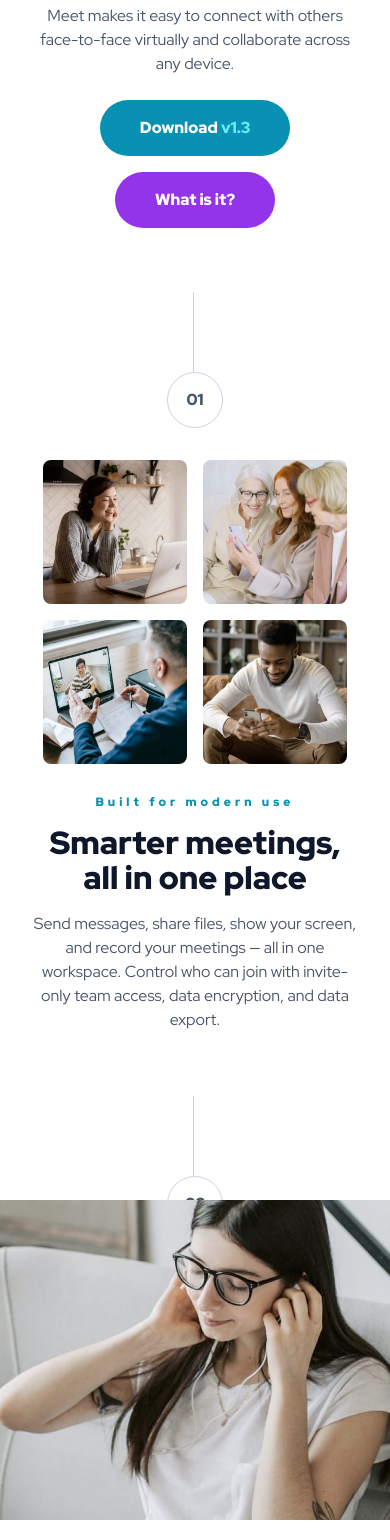
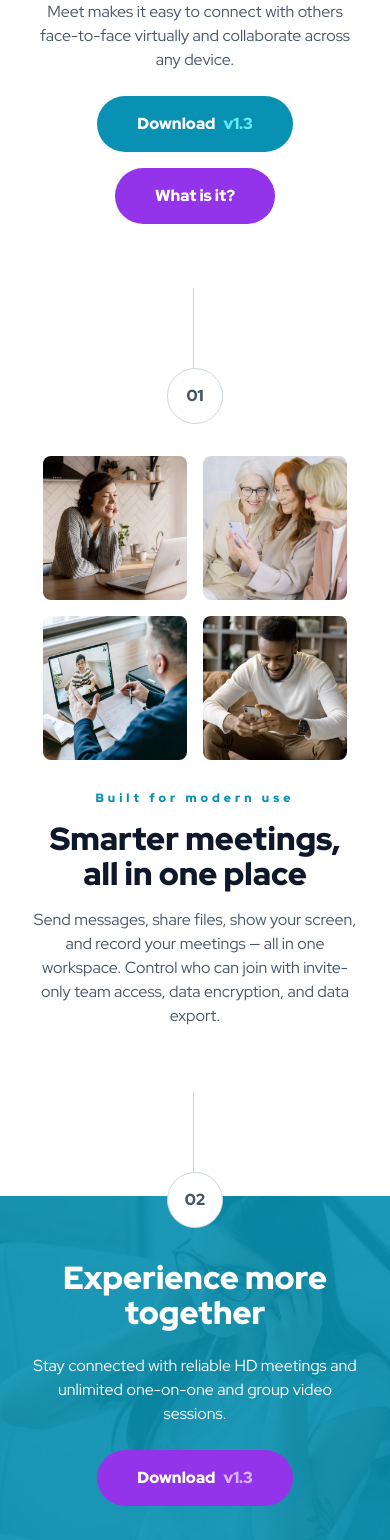
Before and after one commit to jasper2virtual/fem-repo-meet-landing-page, a website built with Vite: page index.html in a window 390 px wide. Shown: the part 460-2000 px from the top of the page. Built offline with nearby package versions, Linux system fonts and the light colour scheme.

Commit message:
Refactor layout and styles for responsive design; update hero images and button styles

```diff
--- a/index.html
+++ b/index.html
@@ -20,20 +20,24 @@
     </header>
     <main class="grow">
       <!-- hero -->
-      <div class="p-8 pt-16 flex flex-col gap-12">
-        <div class="w-screen aspect-[27/10] -ml-8 bg-[url('/src/assets/mobile/image-hero.png')] bg-cover min-h-40">
-        </div>
-        <div class="flex flex-col gap-6 items-center">
+      <div class="p-8 pt-16
+      flex flex-col gap-12 items-center
+      desktop:flex-row desktop:justify-center
+      ">
+        <img src="/src/assets/mobile/image-hero.png" alt="" class="max-w-[calc(100%+6rem)] desktop:hidden">
+        <img src="/src/assets/desktop/image-hero-left.png" alt="" class="hidden desktop:block self-start">
+        <div class="flex flex-col gap-6 items-center tablet:max-w-[450px]">
           <div class="text-slate-900 text-preset-1 text-center">Group Chat<br>
             for Everyone</div>
           <div class="text-slate-600 text-preset-4 text-center">Meet makes it easy to connect with others face-to-face
             virtually and
             collaborate across any device.</div>
           <div class="flex flex-col gap-4 items-center">
-            <button class="button-blue button-download">Download <span class="text-version">v1.3</span></button>
+            <button class="button-blue button-download">Download<span class="text-version">v1.3</span></button>
             <button class="button-purple">What is it?</button>
           </div>
         </div>
+        <img src="/src/assets/desktop/image-hero-right.png" alt="" class="hidden desktop:block self-end">
       </div>
       <!-- main-content -->
       <div class="p-8 pb-16 flex flex-col gap-8">
@@ -44,23 +48,36 @@
           <img src="/src/assets/desktop/image-men-in-meeting.jpg" />
           <img src="/src/assets/desktop/image-man-texting.jpg" />
         </div>
-        <section class="flex flex-col gap-8 justify-center text-center">
+        <section class="flex flex-col gap-8 justify-center text-center tablet:max-w-[505px] desktop:max-w-[544px] mx-auto">
           <header class="flex flex-col gap-4 justify-center">
             <span class="text-cyan-600 text-preset-3">Built for modern use</span>
             <span class="text-slate-900 text-preset-2">Smarter meetings, all in one place</span>
-          </heasder>
-          <p class="text-preset-4 text-slate-600">Send messages, share files, show your screen, and record your meetings — all in one workspace. Control who
-            can join with invite-only team access, data encryption, and data export.</p>
-          </section>
+            </heasder>
+            <p class="text-preset-4 text-slate-600">Send messages, share files, show your screen, and record your
+              meetings — all in one workspace. Control who
+              can join with invite-only team access, data encryption, and data export.</p>
+        </section>
       </div>
     </main>
     <footer>
       <!-- footer -->
-      <div class="component-number"><span class="number">02</span></div>
-      <div class="px-8 py-16 gap-6 footer-hero flex flex-col items-center -mt-8">
-        <p class="text-preset-2 text-white text-center">Experience more together</p>
-        <p class="text-preset-4 text-white text-center">Stay connected with reliable HD meetings and unlimited one-on-one and group video sessions.</p>
-        <button class="button-purple button-download">Download <span class="text-version">v1.3</span></button>
+      <div class="component-number"><span class="number bg-white z-10">02</span></div>
+      <div class="grid grid-cols-1 grid-rows-1 -mt-8">
+        <div class="row-span-full col-span-full
+        bg-[url('/src/assets/mobile/image-footer.jpg')]
+        tablet:bg-[url('/src/assets/tablet/image-footer.jpg')]
+        desktop:bg-[url('/src/assets/desktop/image-footer.jpg')]
+        bg-cover"></div>
+        <div class="row-span-full col-span-full bg-cyan-600 bg-opacity-90 px-8 py-16">
+<div class="flex flex-col desktop:flex-row items-center gap-6 tablet:max-w-[505px] desktop:max-w-[1120px] mx-auto">
+
+            <p class="text-preset-2 text-white text-center desktop:text-left">Experience more together</p>
+            <p class="text-preset-4 text-white text-center desktop:text-left">Stay connected with reliable HD meetings and unlimited
+              one-on-one and group video sessions.</p>
+            <button class="button-purple button-download">Download<span class="text-version">v1.3</span></button>
+
+</div>
+        </div>
       </div>
     </footer>
   </div>
--- a/src/style.scss
+++ b/src/style.scss
@@ -71,10 +71,10 @@
 
 @layer components{
     .button-blue{
-        @apply bg-cyan-600 px-10 py-4 rounded-full text-white hover:bg-cyan-400 text-preset-5 w-fit;
+        @apply bg-cyan-600 px-10 py-4 rounded-full text-white hover:bg-cyan-400 text-preset-5 w-fit flex gap-2;
     }
     .button-purple{
-        @apply bg-purple-600 px-10 py-4 rounded-full text-white hover:bg-purple-400 text-preset-5 w-fit;
+        @apply bg-purple-600 px-10 py-4 rounded-full text-white hover:bg-purple-400 text-preset-5 w-fit flex gap-2;
     }
     .button-blue.button-download>.text-version{
         @apply text-cyan-300;
@@ -101,14 +101,5 @@
         }
     }
 
-    .footer-hero{
-        @apply relative;
-        // @apply bg-[url('/src/assets/mobile/image-footer.jpg')] bg-cover bg-opacity-30;
-        // @apply bg-cyan-300 bg-opacity-30;
-        &::before{
-            content:'';
-            @apply absolute top-0 left-0 w-full h-[320px];
-            @apply bg-[url('/src/assets/mobile/image-footer.jpg')] bg-cover;
-        }
-    }
+
 }
--- a/tailwind.config.js
+++ b/tailwind.config.js
@@ -9,7 +9,7 @@ export default {
       screens:{
         mobile:'365px',
         tablet:'768px',
-        desktop:'1044px',
+        desktop:'1440px',
       },
       fontFamily:{
         'redhatdisplay':['Red Hat Display', 'sans-serif'],
```
Also changed, not shown: .github/workflows/node.js.deploy.github.pages.yml (added).
